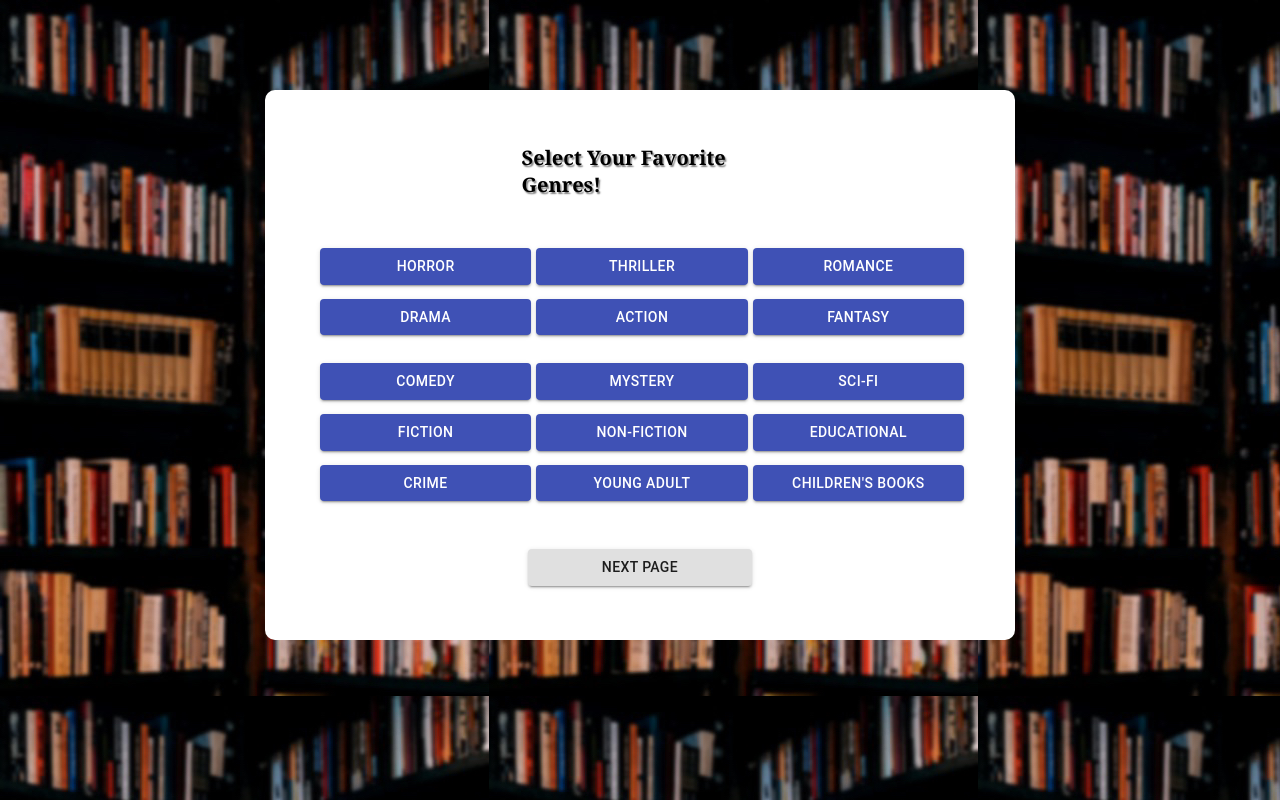
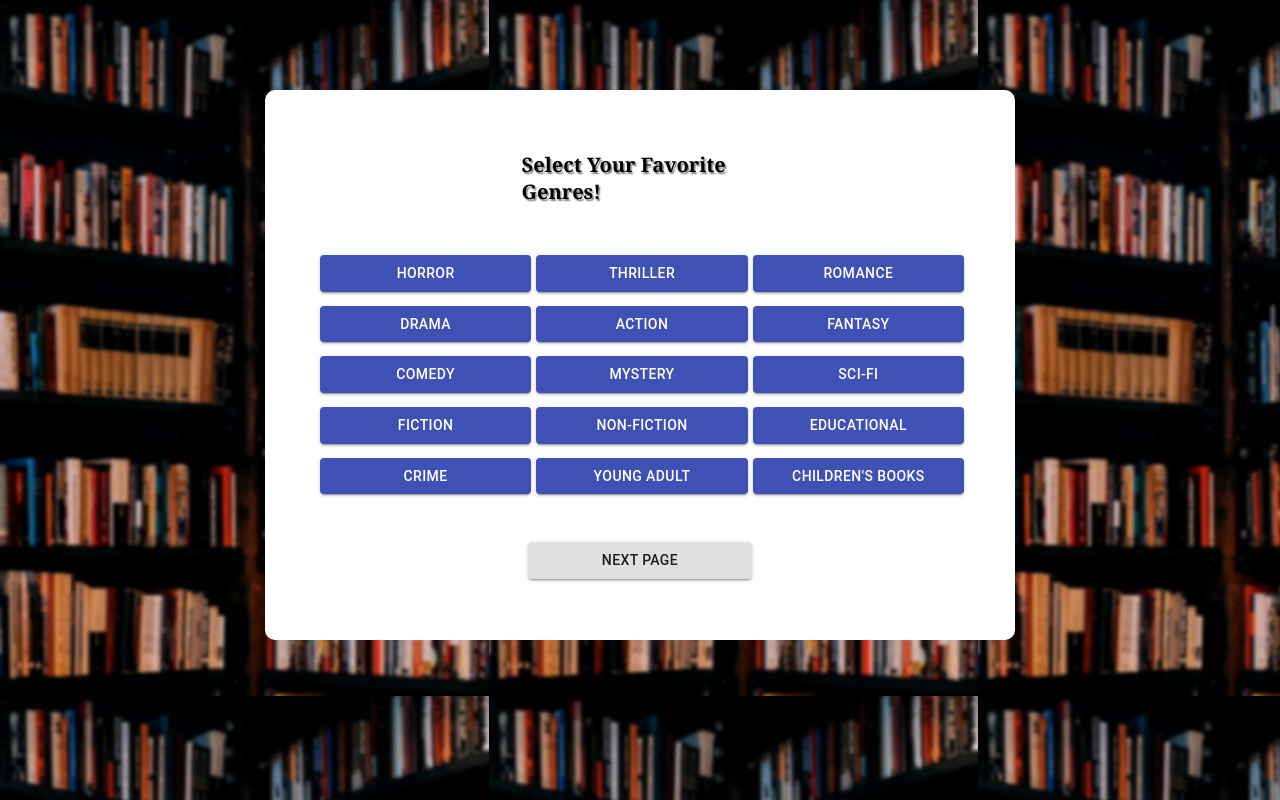
Before and after one commit to caitlinselca/EasyRead, a React (Create React App) app in the folder front_end/: page /genres in a window 1280 px wide. Shown: the top 800 px of the page. Built offline with nearby package versions, Linux system fonts and the light colour scheme.

Commit message:
started implementing api for genres page

```diff
--- a/front_end/src/components/Genres.js
+++ b/front_end/src/components/Genres.js
@@ -6,24 +6,27 @@ import { Link, useHistory } from "react-router-dom";
 import { makeStyles } from "@material-ui/core/styles";
 import "./Genres.css";
 import { fontFamily } from "@material-ui/system";
+import genres from "../static/genres";
+import getBooks from "../requests/genrespage"
 
-const RegisterView = props => {
-  const [state, setState] = useState({
-    email: "",
-    username: "",
-    password: "",
-    confirmPassword: ""
-  });
+const GenresView = props => {
+  const [selectedGenres, setGenres] = useState([]);
 
   const history = useHistory();
 
-  const registerUser = event => {
+  const submitGenre = async event => {
     event.preventDefault();
-    props.registerUser(state, history);
+    let response = await getBooks(selectedGenres);
+    console.log(response);
   };
 
   const handleChange = event => {
-    setState({ ...state, [event.target.id]: event.target.value });
+    let genre = event.currentTarget.value;
+    let current = selectedGenres;
+    let index = current.indexOf(genre);
+    if(index > -1) current.splice(index, 1);
+    else current.push(genre);
+    setGenres(current);
   };
 
   const useStyles = makeStyles(theme => ({
@@ -49,7 +52,7 @@ const RegisterView = props => {
         </label> */}
       </div>
     <div className = "RegisterContainer">
-      <form onSubmit={registerUser} autoComplete="off">
+      <form onSubmit={submitGenre} autoComplete="off">
       <div className = "EasyReadRegisterTitle">
       <label>
           Select Your Favorite Genres!
@@ -57,134 +60,20 @@ const RegisterView = props => {
       </div>
         <br></br>
         <div className = "ButtonAlignment">
-          <Button
-            className={classes.button}
-            type="submit"
-            variant="contained"
-            color="primary"
-          >
-            Horror
-          </Button> {' '}
-        {/* </div>
-        <div className = "Button"> */}
-          <Button
-            className={classes.button}
-            type="submit"
-            variant="contained"
-            color="primary"
-          >
-            Thriller
-          </Button> {' '}
-        {/* </div> */}
-        {/* <div className = "Button"> */}
-          <Button
-            className={classes.button}
-            type="submit"
-            variant="contained"
-            color="primary"
-          >
-            Romance
-          </Button> {' '}
-        </div>
-        <div className = "ButtonAlignment">
-          <Button
-            className={classes.button}
-            type="submit"
-            variant="contained"
-            color="primary"
-          >
-            Drama
-          </Button> {' '}
-          <Button
-            className={classes.button}
-            type="submit"
-            variant="contained"
-            color="primary"
-          >
-            Action
-          </Button> {' '}
-          <Button
-            className={classes.button}
-            type="submit"
-            variant="contained"
-            color="primary"
-          >
-            Fantasy
-          </Button>
-        <div className = "Button">
-          <Button
-            className={classes.button}
-            type="submit"
-            variant="contained"
-            color="primary"
-          >
-            Comedy
-          </Button> {' '}
-          <Button
-            className={classes.button}
-            type="submit"
-            variant="contained"
-            color="primary"
-          >
-            Mystery
-          </Button> {' '}
-          <Button
-            className={classes.button}
-            type="submit"
-            variant="contained"
-            color="primary"
-          >
-            Sci-Fi
-          </Button> {' '}
-          <Button
-            className={classes.button}
-            type="submit"
-            variant="contained"
-            color="primary"
-          >
-            Fiction
-          </Button> {' '}
-          <Button
-            className={classes.button}
-            type="submit"
-            variant="contained"
-            color="primary"
-          >
-            Non-Fiction
-          </Button> {' '}
-          <Button
-            className={classes.button}
-            type="submit"
-            variant="contained"
-            color="primary"
-          >
-            Educational
-          </Button> {' '}
-          <Button
-            className={classes.button}
-            type="submit"
-            variant="contained"
-            color="primary"
-          >
-            Crime
-          </Button> {' '}
-          <Button
-            className={classes.button}
-            type="submit"
-            variant="contained"
-            color="primary"
-          >
-            Young Adult
-          </Button> {' '}
-          <Button
-            className={classes.button}
-            type="submit"
-            variant="contained"
-            color="primary"
-          >
-            Children's Books
-          </Button> {' '}
-        </div>
+          {genres.map((genre) => (
+            <span>
+            <Button
+              className={classes.button}
+              variant="contained"
+              color="primary"
+              value={genre}
+              onClick={handleChange}
+            >
+              {genre}
+            </Button>{' '}
+          </span>
+          // <div className = "Button">
+          ))}
         </div>
         <div className = "EndButton">
           <Button
@@ -192,7 +81,7 @@ const RegisterView = props => {
             type="submit"
             variant="contained"
             //color="primary"
-            href="/subjects"
+            // href="/subjects"
           >
             Next Page
           </Button>
@@ -203,4 +92,4 @@ const RegisterView = props => {
   );
 };
 
-export default RegisterView;
+export default GenresView;
--- /dev/null
+++ b/front_end/src/requests/genrespage.js
@@ -0,0 +1,15 @@
+import axios from 'axios';
+
+export default async function getBooks(data){
+    try{
+        const response = await axios.post(
+            'http://localhost:3001/openlibrary/genres',
+            {
+                genres: data,
+            }
+        );
+        return response.data;
+    }catch(err){
+        return err;
+    }
+}
--- a/front_end/src/requests/homepage.js
+++ b/front_end/src/requests/homepage.js
@@ -3,7 +3,7 @@ import axios from 'axios';
 export default async function homepage(){
     try{
         const response = await axios.get( // whatever is returned from backend gets put into this const
-            'http://localhost:3001/testopenlibrary/'
+            'http://localhost:3001/openlibrary/'
         );
         return response.data;
     }catch(err){
--- /dev/null
+++ b/front_end/src/static/genres.js
@@ -0,0 +1,17 @@
+export default [
+    "Horror",
+    "Thriller",
+    "Romance",
+    "Drama",
+    "Action",
+    "Fantasy",
+    "Comedy",
+    "Mystery",
+    "Sci-Fi",
+    "Fiction",
+    "Non-Fiction",
+    "Educational",
+    "Crime",
+    "Young Adult",
+    "Children's Books"
+]
```
Also changed, not shown: 2 other files (tests, documents, lock files or other folders).
